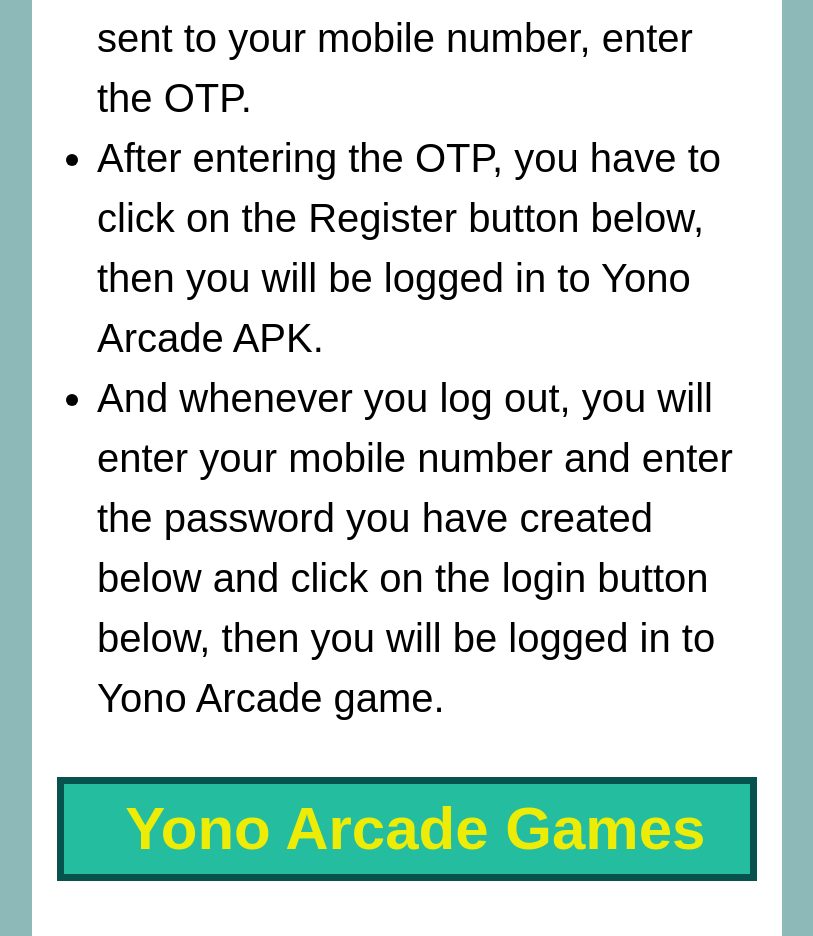
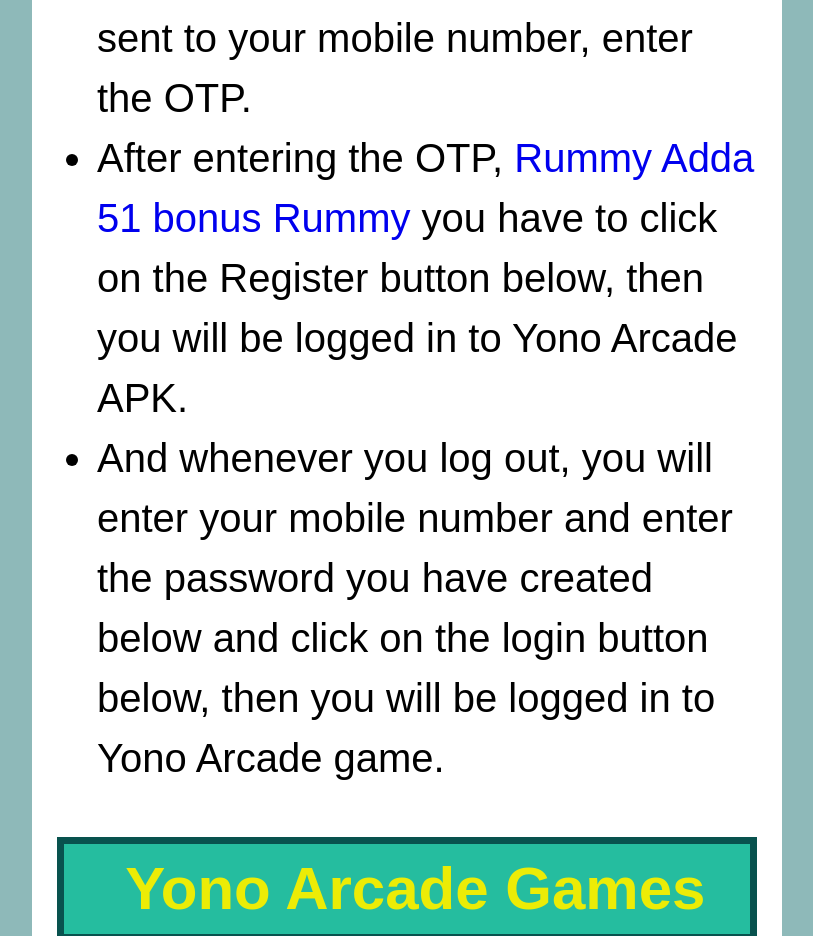
Before and after one commit to dk6511086/Arcade, a plain HTML site: page index.html in a window 1280 px wide. Shown: the part 5069-6005 px from the top of the page, without its empty margins (233-1046 px from the left). Drawn offline with Linux system fonts and the light colour scheme.

Commit message:
Update index.html

```diff
--- a/index.html
+++ b/index.html
@@ -64,7 +64,7 @@
     <li>After this you have to enter the mobile number and create a strong password below which will help you in logging in.</li>
     <li>After this you have to click on the OTP button.</li>
     <li>As soon as you click, an OTP will be sent to your mobile number, enter the OTP.</li>
-    <li>After entering the OTP, you have to click on the Register button below, then you will be logged in to Yono Arcade APK.</li>
+    <li>After entering the OTP, <a href="https://rummyadda.club/">Rummy Adda</a> <a href="https://addarummy.in/">51 bonus Rummy</a> you have to click on the Register button below, then you will be logged in to Yono Arcade APK.</li>
     <li>And whenever you log out, you will enter your mobile number and enter the password you have created below and click on the login button below, then you will be logged in to Yono Arcade game.</li>
 </ul>
 <p></p>
```
